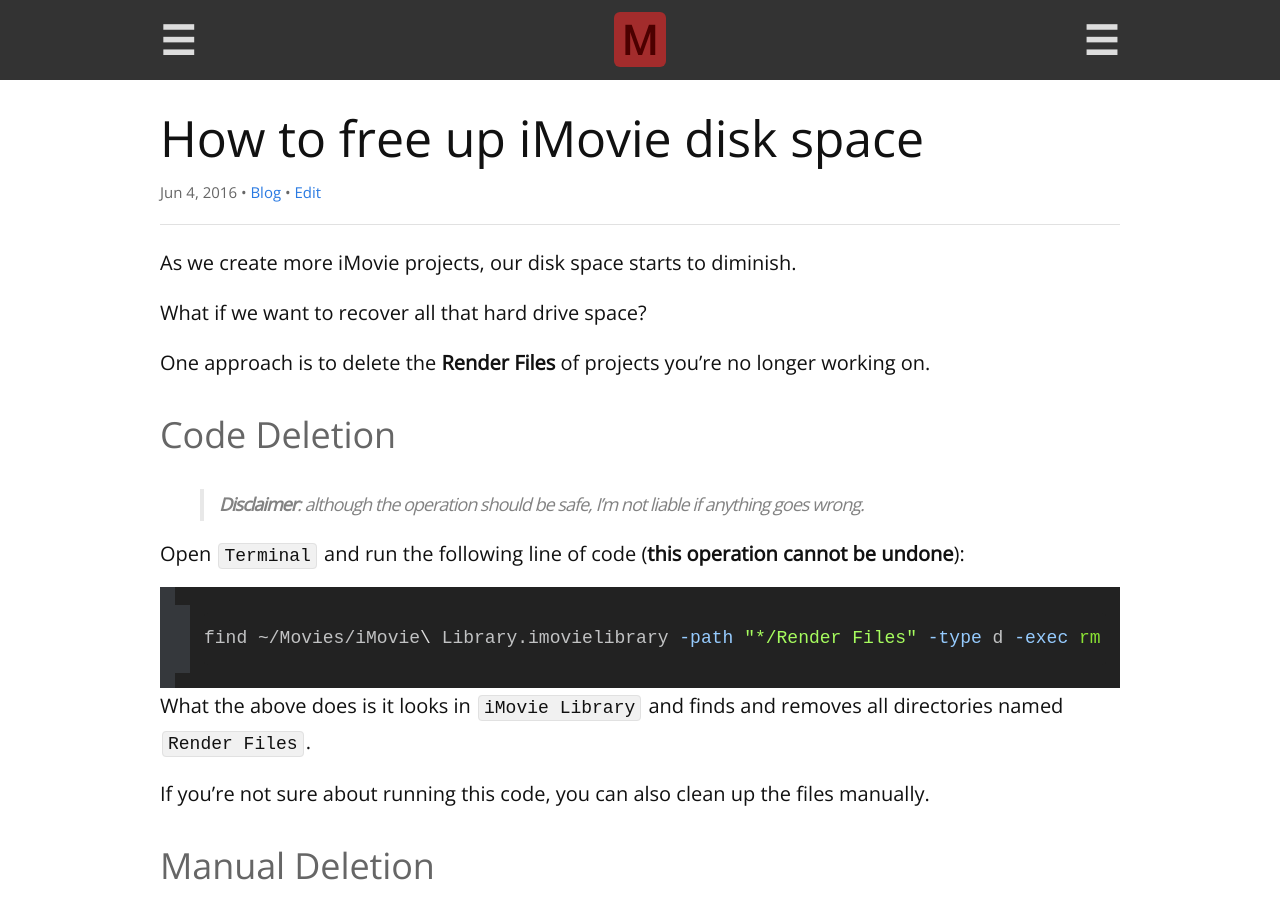
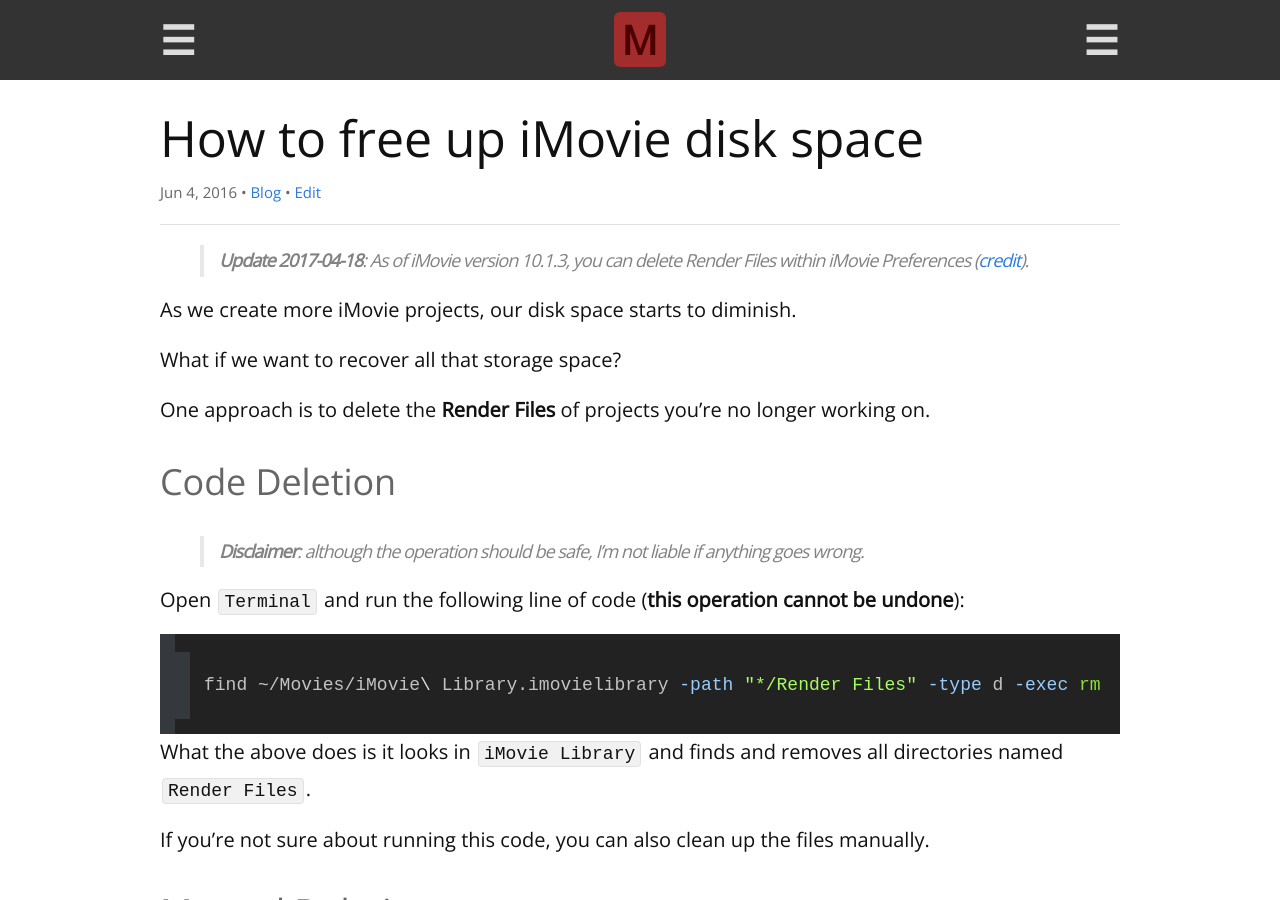
Before and after one commit to remarkablemark/remarkablemark.github.io, a Jekyll site: the page built from _posts/2016/2016-06-04-free-up-imovie-disk-space.md, in a window 1280 px wide and 900 px high. Built offline with Jekyll 4.4.1, drawn with Linux system fonts in a browser that asks for light colours; comment, search, counter and statistics services are not loaded.

Commit message:
Update post "How to free up iMovie disk space"
Post: 2016-06-04-free-up-imovie-disk-space.md

Update post with added feature in iMovie 10.1.3 that allows you
to delete "Render Files" in Preferences.

```diff
--- a/_posts/2016/2016-06-04-free-up-imovie-disk-space.md
+++ b/_posts/2016/2016-06-04-free-up-imovie-disk-space.md
@@ -3,12 +3,14 @@
 title: How to free up iMovie disk space
 date: 2016-06-04 23:32:00 -4000
 excerpt: You can free up disk space by deleting iMovie render files.
-categories: iMovie disk space
+categories: iMovie disk storage space
 ---
+
+> **Update 2017-04-18**: As of iMovie version 10.1.3, you can delete Render Files within iMovie Preferences ([credit](https://disq.us/p/1hwltqm)).
 
 As we create more iMovie projects, our disk space starts to diminish.
 
-What if we want to recover all that hard drive space?
+What if we want to recover all that storage space?
 
 One approach is to delete the **Render Files** of projects you're no longer working on.
 
```
